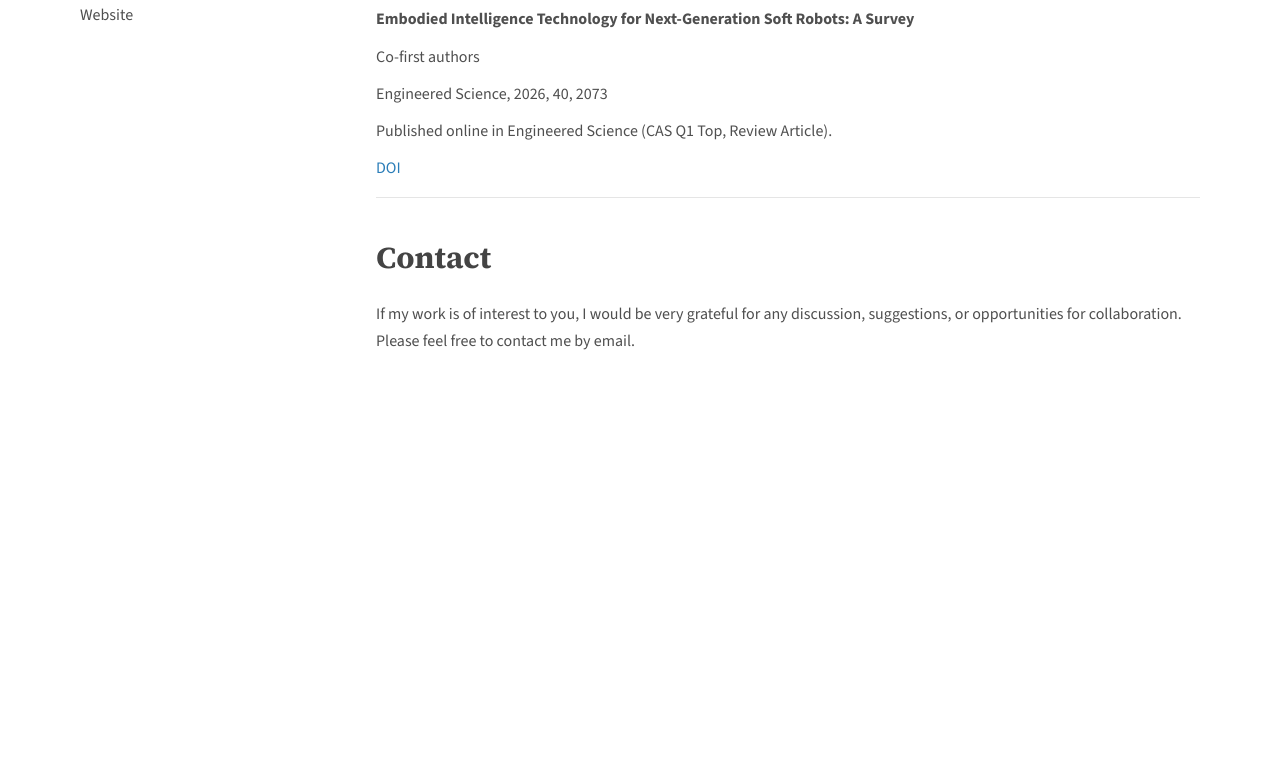
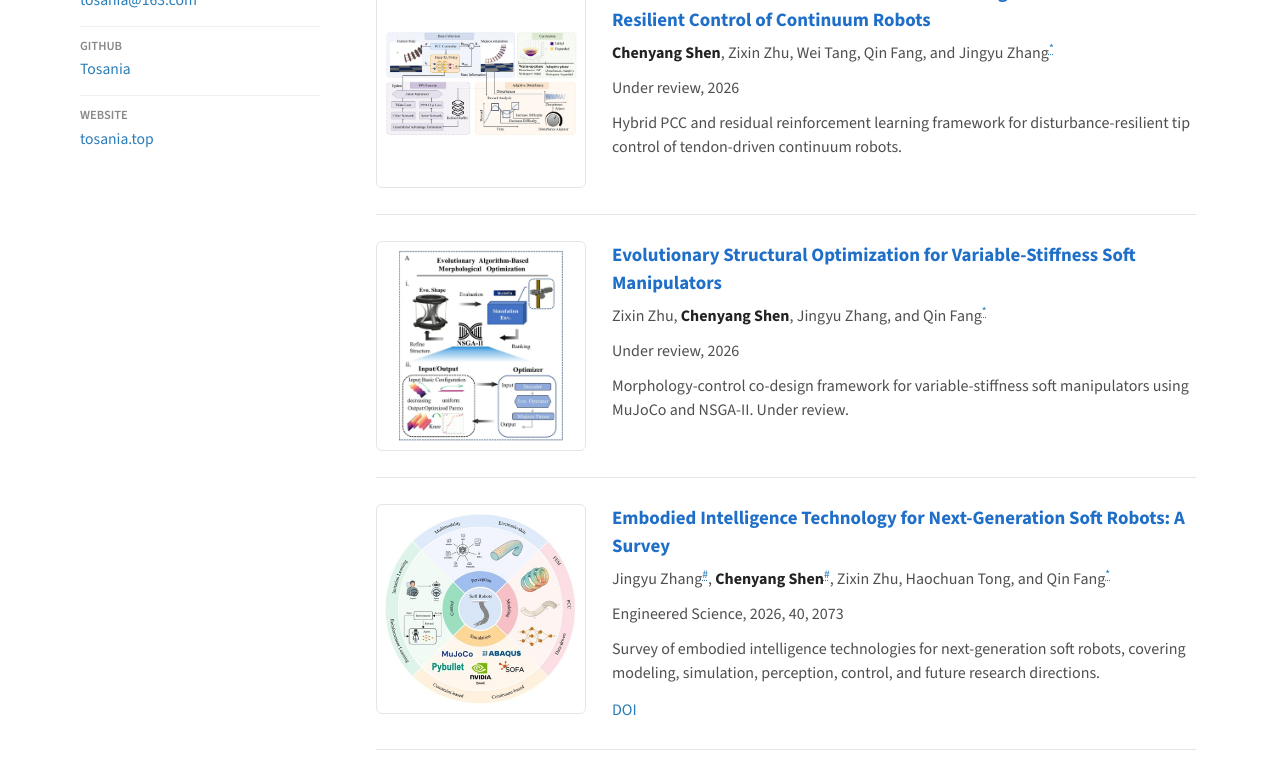
Before and after one commit to Tosania/research_page, a plain HTML site: page index.html in a window 1280 px wide. Shown: the part 602-1383 px from the top of the page. Before the commit the page ends 1012 px from the top, so only its background shows below. Drawn offline with nearby package versions, Linux system fonts and the light colour scheme.

Commit message:
Update academic homepage publications

```diff
--- a/script.js
+++ b/script.js
@@ -31,22 +31,36 @@ const renderLinks = (links) =>
     })
     .join("");
 
+const renderPublicationLinks = (links = []) => {
+  if (!links.length) {
+    return "";
+  }
+
+  return `<p class="publication-links">${renderLinks(links)}</p>`;
+};
+
 const renderContactList = () => {
   const items = [
-    { label: data.profile.location, href: "" },
-    { label: "Email", href: `mailto:${data.profile.email}` },
-    { label: "GitHub", href: data.profile.github },
-    { label: "Website", href: data.profile.website },
+    { label: "Location", value: data.profile.location, href: "" },
+    { label: "Email", value: data.profile.email, href: `mailto:${data.profile.email}` },
+    { label: "GitHub", value: "Tosania", href: data.profile.github },
+    { label: "Website", value: "tosania.top", href: data.profile.website },
   ];
 
   return items
     .map((item) => {
+      const content = `
+        <span class="contact-label">${item.label}</span>
+        <span class="contact-value">${item.value}</span>
+      `;
+
       if (!item.href) {
-        return `<p>${item.label}</p>`;
+        return `<p>${content}</p>`;
       }
+
       const external =
         item.href.startsWith("http") ? ' target="_blank" rel="noreferrer"' : "";
-      return `<a href="${item.href}"${external}>${item.label}</a>`;
+      return `<a href="${item.href}"${external}>${content}</a>`;
     })
     .join("");
 };
@@ -54,16 +68,32 @@ const renderContactList = () => {
 const renderBio = (items) =>
   items.map((item) => `<p>${item}</p>`).join("");
 
+const renderPublicationImage = (item) => {
+  if (!item.image) {
+    return "";
+  }
+
+  return `
+    <figure class="publication-media">
+      <img src="${item.image}" alt="${item.imageAlt || item.title}" />
+    </figure>
+  `;
+};
+
 const renderPublications = (items) =>
-  items
+  [...items]
+    .reverse()
     .map(
       (item) => `
-        <article class="publication-item">
-          <p class="publication-title">${item.title}</p>
-          <p>${item.authors}</p>
-          <p>${item.venue}</p>
-          <p>${item.note}</p>
-          <p class="publication-links">${renderLinks(item.links)}</p>
+        <article class="publication-item${item.image ? "" : " no-media"}">
+          ${renderPublicationImage(item)}
+          <div class="publication-body">
+            <h3 class="publication-title">${item.title}</h3>
+            <p class="publication-authors">${item.authors}</p>
+            <p class="publication-venue">${item.venue}</p>
+            <p class="publication-note">${item.note}</p>
+            ${renderPublicationLinks(item.links)}
+          </div>
         </article>
       `
     )
--- a/site-data.js
+++ b/site-data.js
@@ -4,18 +4,19 @@ const siteData = {
     title: "B.Eng. Student in Automation",
     affiliation: "Harbin Institute of Technology, Weihai",
     location: "Weihai, China",
-    email: "1587775166@qq.com",
+    email: "tosania@163.com",
+    wechat: "Tosania",
     github: "https://github.com/Tosania",
     website: "https://tosania.top/",
     photo: "touxiang.jpg",
   },
   bio: [
     "I am an undergraduate student in Automation at Harbin Institute of Technology, Weihai. My research interests include robotics, embodied intelligence, reinforcement learning, and robot control.",
-    "During my undergraduate studies, I have been working with Prof. Jingyu Zhang on soft robot control. Our research focuses on achieving high-precision control of tendon-driven soft robots under complex environments and load disturbances. This work is currently being prepared for submission to IEEE Robotics and Automation Letters. We have also published a survey article in Engineered Science on soft robotics and embodied intelligence, which reviews recent progress and future directions in modeling, simulation, perception, and control.",
-    "In the future, I hope to continue pursuing research in robotics and embodied intelligence. I am particularly interested in combining embodied approaches with classical control methods to help robots perform more effectively and generalize better in longer-horizon and more complex tasks.",
+    "During my undergraduate studies, I have been working with Prof. Jingyu Zhang on soft robot control. Our research focuses on achieving high-precision control of tendon-driven soft robots under complex environments and load disturbances. We are also researching diverse structural designs and plan to design more influential integrated structure-control systems in the future.",
+    "I am applying for a PhD in Robotics/Embodied Intelligence/Control and hope to conduct in-depth research in this field. I am particularly interested in combining embodied approaches with classical control methods to help robots perform more effectively and generalize better in longer-horizon and more complex tasks.",
   ],
   interests: [
-    "Soft robotics",
+    "Robotics",
     "Embodied intelligence",
     "Reinforcement learning",
     "Robot modeling and control",
@@ -25,15 +26,41 @@ const siteData = {
       year: "2026",
       title: "Embodied Intelligence Technology for Next-Generation Soft Robots: A Survey",
       authors:
-        "Co-first authors",
+        "Jingyu Zhang<sup><abbr class='author-marker' title='Equal contribution'>#</abbr></sup>, <strong>Chenyang Shen</strong><sup><abbr class='author-marker' title='Equal contribution'>#</abbr></sup>, Zixin Zhu, Haochuan Tong, and Qin Fang<sup><abbr class='author-marker' title='Corresponding author'>*</abbr></sup>",
       venue: "Engineered Science, 2026, 40, 2073",
       note:
-        "Published online in Engineered Science (CAS Q1 Top, Review Article).",
+        "Survey of embodied intelligence technologies for next-generation soft robots, covering modeling, simulation, perception, control, and future research directions.",
+      image: "paper_image/es.jpg",
+      imageAlt: "Soft robotics survey preview",
       links: [{ label: "DOI", href: "https://doi.org/10.30919/es2073" }],
+    },
+    {
+      year: "2026",
+      title: "Evolutionary Structural Optimization for Variable-Stiffness Soft Manipulators",
+      authors:
+        "Zixin Zhu, <strong>Chenyang Shen</strong>, Jingyu Zhang, and Qin Fang<sup><abbr class='author-marker' title='Corresponding author'>*</abbr></sup>",
+      venue: "Under review, 2026",
+      note:
+        "Morphology-control co-design framework for variable-stiffness soft manipulators using MuJoCo and NSGA-II. Under review.",
+      image: "paper_image/evolutionary-soft-manipulator.jpg",
+      imageAlt: "Evolutionary structural optimization overview",
+      links: [],
+    },
+    {
+      year: "2026",
+      title: "Model-Guided Residual Reinforcement Learning for Disturbance-Resilient Control of Continuum Robots",
+      authors:
+        "<strong>Chenyang Shen</strong>, Zixin Zhu, Wei Tang, Qin Fang, and Jingyu Zhang<sup><abbr class='author-marker' title='Corresponding author'>*</abbr></sup>",
+      venue: "Under review, 2026",
+      note:
+        "Hybrid PCC and residual reinforcement learning framework for disturbance-resilient tip control of tendon-driven continuum robots.",
+      image: "paper_image/model-guided-residual-rl-continuum-robot.jpg",
+      imageAlt: "Tendon-driven continuum robot platform overview",
+      links: [],
     },
   ],
   contactNote:
-    "If my work is of interest to you, I would be very grateful for any discussion, suggestions, or opportunities for collaboration. Please feel free to contact me by email.",
+    "I am currently applying for PhD opportunities in robotics, embodied intelligence, and control. If my work is of interest to you, I would be grateful for any discussion, suggestions, or potential collaboration. Please feel free to contact me by email: tosania@163.com or WeChat: Tosania.",
 };
 
 window.siteData = siteData;
--- a/styles.css
+++ b/styles.css
@@ -26,11 +26,17 @@ body {
 a {
   color: var(--link);
   text-decoration: none;
+  text-underline-offset: 0.18em;
 }
 
 a:hover,
 a:focus-visible {
   text-decoration: underline;
+}
+
+a:focus-visible {
+  outline: 2px solid rgba(42, 125, 184, 0.24);
+  outline-offset: 3px;
 }
 
 .topbar {
@@ -94,6 +100,7 @@ a:focus-visible {
 }
 
 .avatar {
+  display: block;
   object-fit: cover;
 }
 
@@ -133,16 +140,58 @@ a:focus-visible {
 }
 
 .contact-list {
-  margin-top: 18px;
+  margin-top: 22px;
+  padding-top: 14px;
+  border-top: 1px solid var(--border);
 }
 
 .contact-list a,
 .contact-list p {
-  display: block;
+  display: grid;
+  gap: 2px;
+  margin-bottom: 12px;
+  padding-bottom: 12px;
+  border-bottom: 1px solid #f0f0f0;
+}
+
+.contact-list a:last-child,
+.contact-list p:last-child {
+  margin-bottom: 0;
+  padding-bottom: 0;
+  border-bottom: 0;
+}
+
+.contact-list a:hover,
+.contact-list a:focus-visible {
+  text-decoration: none;
+}
+
+.contact-list a:hover .contact-value,
+.contact-list a:focus-visible .contact-value {
+  text-decoration: underline;
+}
+
+.contact-label {
+  color: #888888;
+  font-size: 0.78rem;
+  font-weight: 600;
+  line-height: 1.25;
+  text-transform: uppercase;
+}
+
+.contact-value {
+  overflow-wrap: anywhere;
+  color: #4b4b4b;
+  font-size: 0.98rem;
+}
+
+.contact-list a .contact-value {
+  color: var(--link);
 }
 
 .content {
   min-width: 0;
+  max-width: 820px;
 }
 
 .content-section + .content-section {
@@ -163,28 +212,111 @@ a:focus-visible {
   margin-bottom: 0;
 }
 
+.paragraphs p,
+.publication-title,
+.contact-note {
+  overflow-wrap: anywhere;
+}
+
 .interests-line {
   margin-top: 8px;
 }
 
 .publication-list {
   display: grid;
-  gap: 18px;
+  gap: 26px;
 }
 
 .publication-item {
-  padding-bottom: 16px;
+  display: grid;
+  grid-template-columns: 210px minmax(0, 1fr);
+  gap: 26px;
+  align-items: start;
+  padding-bottom: 26px;
   border-bottom: 1px solid var(--border);
 }
 
+.publication-item.no-media {
+  grid-template-columns: minmax(0, 1fr);
+}
+
+.publication-media {
+  margin: 0;
+}
+
+.publication-media img {
+  display: block;
+  width: 100%;
+  aspect-ratio: 1;
+  padding: 8px;
+  border: 1px solid var(--border);
+  border-radius: 6px;
+  background: #ffffff;
+  object-fit: contain;
+}
+
+.publication-body {
+  min-width: 0;
+}
+
 .publication-title {
+  margin: 0 0 8px;
+  color: #1f6fc8;
+  font-size: 1.18rem;
   font-weight: 700;
+  line-height: 1.45;
+}
+
+.publication-authors,
+.publication-venue,
+.publication-note {
+  margin-bottom: 7px;
   color: #333333;
+  line-height: 1.55;
+}
+
+.publication-authors strong {
+  color: #222222;
+  font-weight: 700;
+}
+
+.publication-authors sup {
+  font-size: 0.72em;
+  line-height: 0;
+}
+
+.author-marker {
+  color: var(--link);
+  cursor: help;
+  text-decoration: underline;
+  text-decoration-style: dotted;
+  text-underline-offset: 0.16em;
+}
+
+.author-marker:hover,
+.author-marker:focus-visible {
+  color: #155f91;
+}
+
+.publication-venue {
+  color: #222222;
+}
+
+.publication-note {
+  color: var(--muted);
 }
 
 .publication-links a + a::before {
-  content: " · ";
+  content: " | ";
   color: var(--muted);
+}
+
+.publication-links {
+  margin-top: 12px;
+}
+
+.publication-links a {
+  font-size: 1rem;
 }
 
 .reveal {
@@ -198,6 +330,18 @@ a:focus-visible {
 .reveal.visible {
   opacity: 1;
   transform: translateY(0);
+}
+
+@media (prefers-reduced-motion: reduce) {
+  html {
+    scroll-behavior: auto;
+  }
+
+  .reveal {
+    opacity: 1;
+    transform: none;
+    transition: none;
+  }
 }
 
 @media (max-width: 860px) {
@@ -223,7 +367,7 @@ a:focus-visible {
 
   .sidebar {
     position: static;
-    margin-bottom: 32px;
+    margin-bottom: 34px;
   }
 
   .avatar,
@@ -231,4 +375,13 @@ a:focus-visible {
     width: 120px;
     height: 120px;
   }
+
+  .publication-item {
+    grid-template-columns: 1fr;
+    gap: 14px;
+  }
+
+  .publication-media img {
+    max-width: 420px;
+  }
 }
```
Also changed, not shown: paper_image/es.jpg (added), paper_image/evolutionary-soft-manipulator.jpg (added), paper_image/model-guided-residual-rl-continuum-robot.jpg (added).
